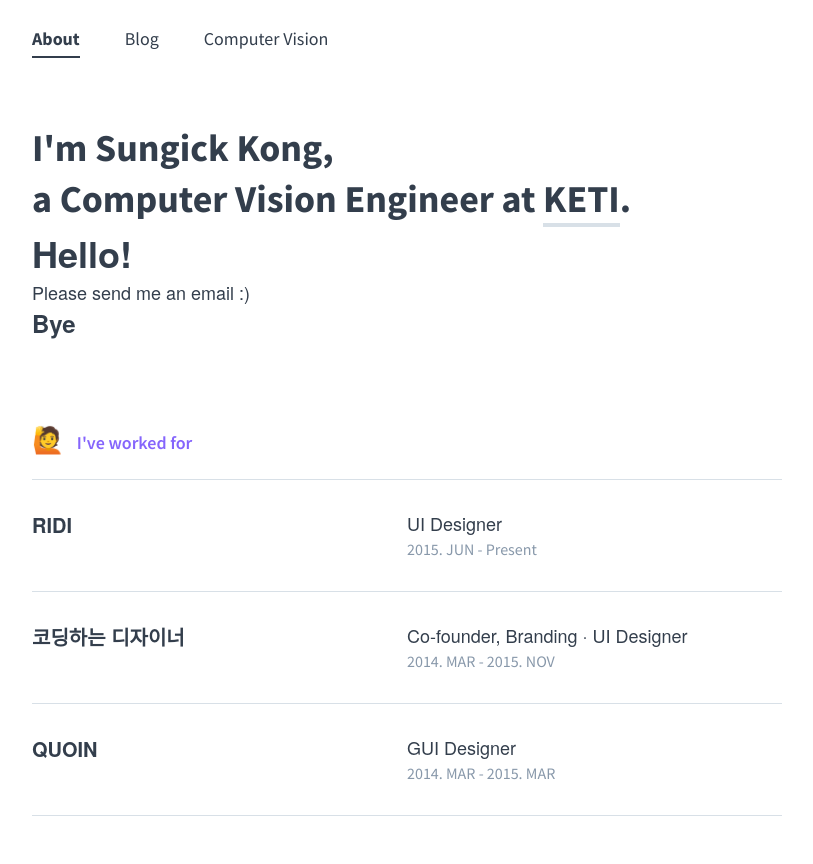
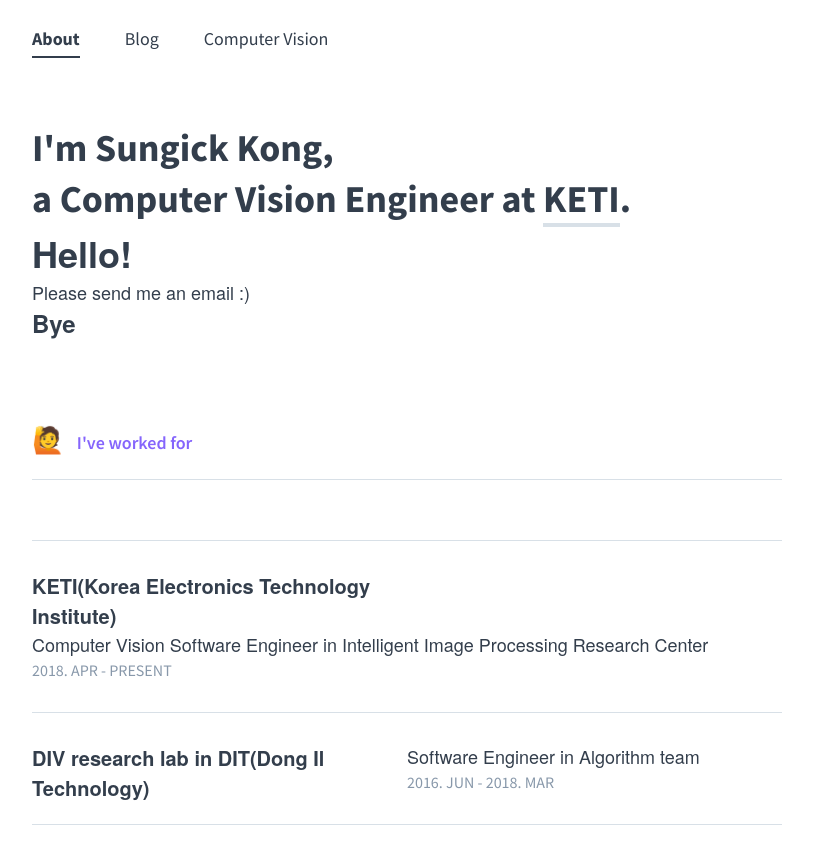
Before and after one commit to wingpgmr/changed, a Jekyll site: the page built from index.md, in a window 1280 px wide and 900 px high. Shown: the top 864 px of the window, without its empty margins (233-1046 px from the left). Built offline with Jekyll 4.4.1, drawn with Linux system fonts in a browser that asks for light colours.

Commit message:
Update experience.yml

```diff
--- a/_data/experience.yml
+++ b/_data/experience.yml
@@ -1,14 +1,9 @@
-third-place:
-- name: RIDI
-  role: UI Designer
-  date: 2015. JUN - Present
-
 second-place:
-- name: 코딩하는 디자이너
-  role: Co-founder, Branding · UI Designer
-  date: 2014. MAR - 2015. NOV
+- name: KETI(Korea Electronics Technology Institute)
+  role: Computer Vision Software Engineer in Intelligent Image Processing Research Center
+  date: 2018. APR - PRESENT
 
 first-place:
-- name: QUOIN
-  role: GUI Designer
-  date: 2014. MAR - 2015. MAR
+- name: DIV research lab in DIT(Dong Il Technology)
+  role: Software Engineer in Algorithm team
+  date: 2016. JUN - 2018. MAR
```
